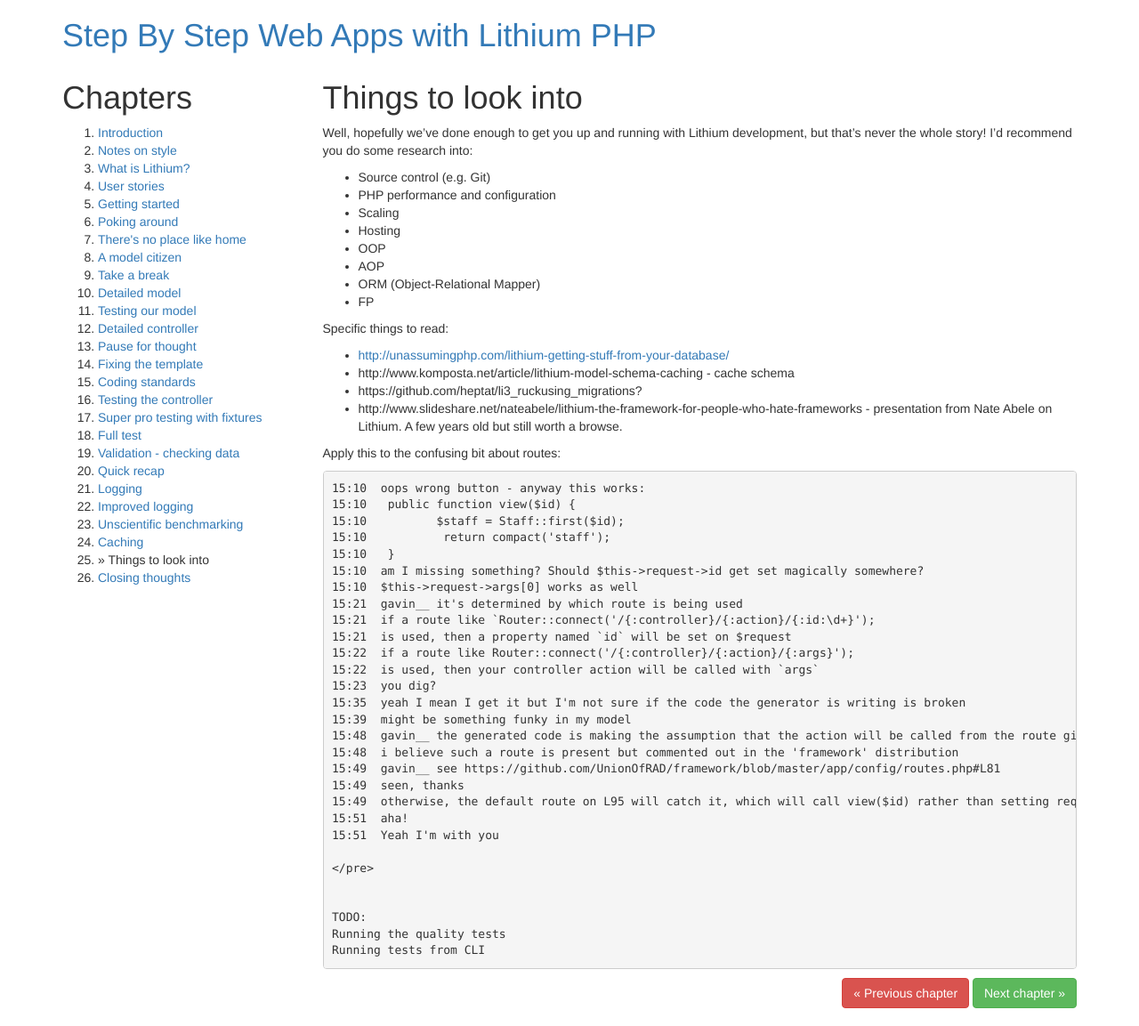
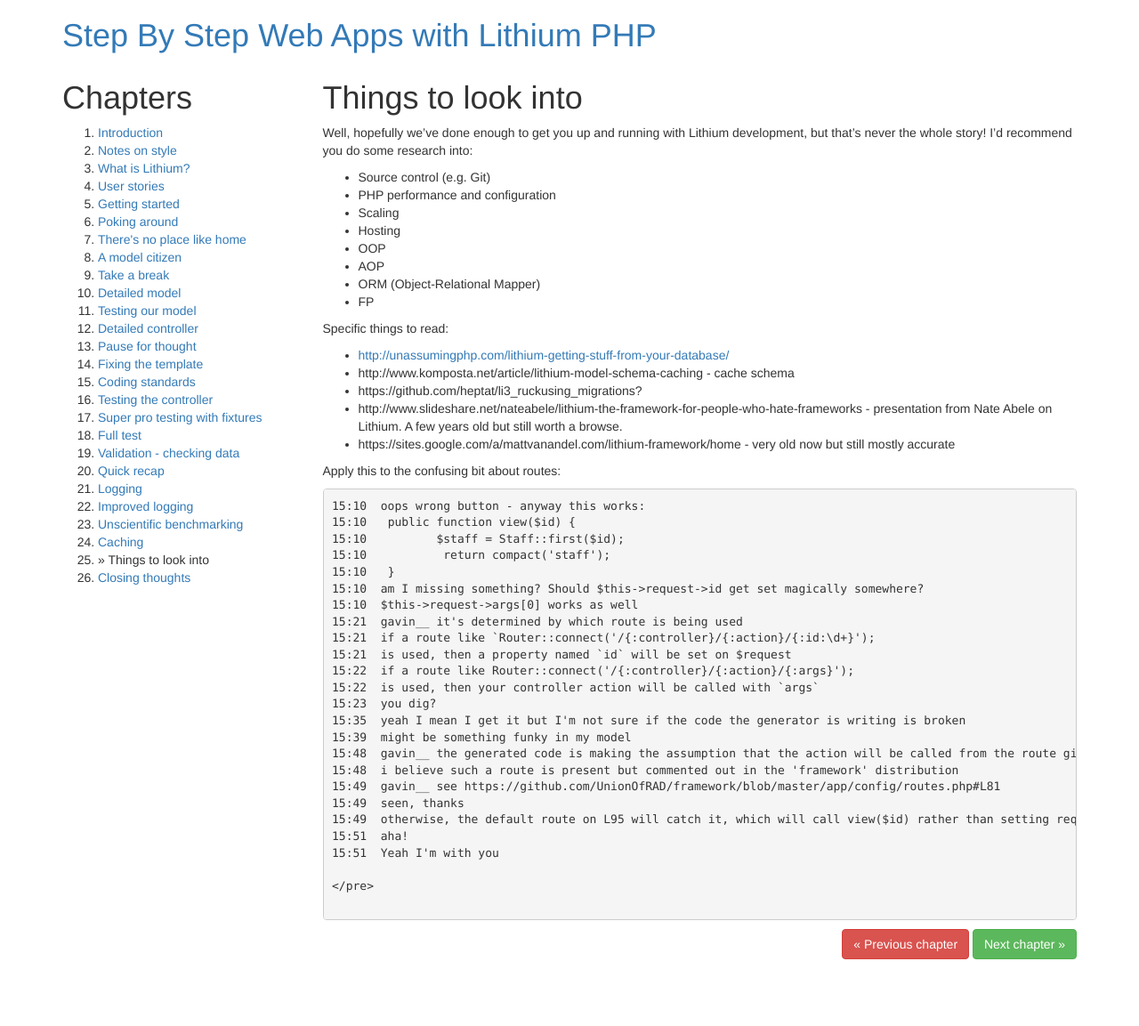
Before and after one commit to gavD/step-by-step-web-apps-with-lithium-php, a Jekyll site: the page built from _posts/1980-12-19-things-to-look-into.markdown, in a window 1280 px wide. Shown: the whole page at 89% size. Built offline with Jekyll 4.4.1, drawn with Linux system fonts in a browser that asks for light colours; nearby versions of some CDN libraries; Markdown is read by kramdown in place of the engine named in the settings; after the commit the page ends 1098 px from its top, so only the background shows below that.

Commit message:
A bit of tidying

```diff
--- a/_posts/1980-12-19-things-to-look-into.markdown
+++ b/_posts/1980-12-19-things-to-look-into.markdown
@@ -20,6 +20,7 @@
 * http://www.komposta.net/article/lithium-model-schema-caching - cache schema
 * https://github.com/heptat/li3_ruckusing_migrations?
 * http://www.slideshare.net/nateabele/lithium-the-framework-for-people-who-hate-frameworks - presentation from Nate Abele on Lithium. A few years old but still worth a browse.
+* https://sites.google.com/a/mattvanandel.com/lithium-framework/home - very old now but still mostly accurate
 
 Apply this to the confusing bit about routes:
 
@@ -48,8 +49,3 @@
 15:51 <gavin__> Yeah I'm with you
 
 </pre>
-
-
-TODO:
-Running the quality tests
-Running tests from CLI
--- a/_posts/2015-12-14-introduction.markdown
+++ b/_posts/2015-12-14-introduction.markdown
@@ -24,7 +24,7 @@
 * Coding standards
 * File uploads [TODO - maybe?]
 * User access control [TODO]
-* Logging [TODO]
+* Logging
 * Performance analysis
 * Filters [TODO]
 
```
